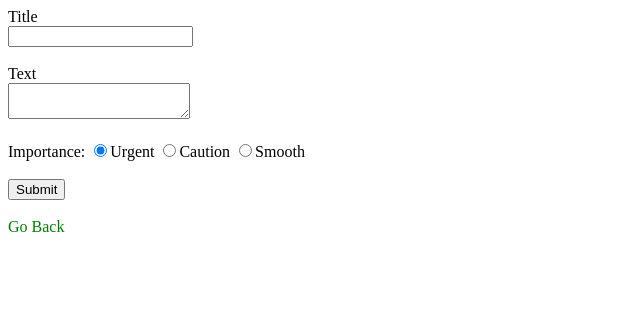
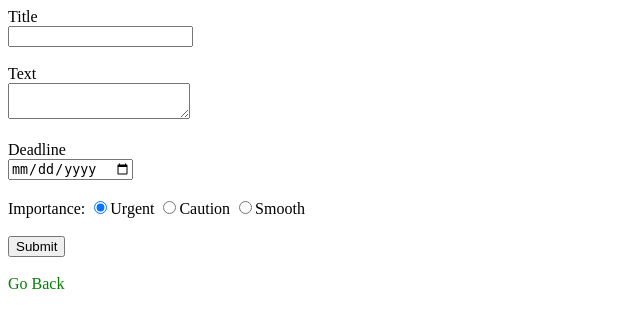
Before and after one commit to whroger/todoList, a Django app: page /todos/add in a window 1280 px wide. Shown: the part 108-436 px from the top of the page, without its empty margins (0-640 px from the left). Run offline with Django 3.2, Linux system fonts and the light colour scheme.

Commit message:
add deadline notification

```diff
--- a/todos/models.py
+++ b/todos/models.py
@@ -1,6 +1,7 @@
 # -*- coding: utf-8 -*-
 from __future__ import unicode_literals
-from datetime import datetime
+from datetime import datetime, date
+import time
 
 from django.db import models
 
@@ -12,5 +13,6 @@ class Todo(models.Model):
     finished_at = models.DateTimeField(default=datetime.now(), blank=True)
     finished = models.BooleanField(default=False)
     priority = models.IntegerField(default=0)
+    deadline = models.DateField(default=date.today(), blank=True)
     def __str__(self): #this is to return the name of the object.
         return self.title
--- a/todos/templates/add.html
+++ b/todos/templates/add.html
@@ -6,6 +6,9 @@
         <br><br>
         <label for="text">Text</label><br />
         <textarea name="text" id="text"></textarea>
+        <br><br>
+        <label for="deadlinea">Deadline</label><br />
+        <input name="deadlinea" type="date" id="deadlinea">
         <br><br>
         <label>Importance: </label>
         <label class="checkbox-inline">
--- a/todos/templates/index.html
+++ b/todos/templates/index.html
@@ -5,6 +5,7 @@
         {% for todo in todos %}
         <li>
             <a href="/todos/details/{{todo.id}}">{{todo.title}}</a>: {{todo.text}}
+            &nbsp;&nbsp;&nbsp;&nbsp;&nbsp;&nbsp;&nbsp;&nbsp;&nbsp;&nbsp;
             <a class='edit' href="/todos/edit/{{todo.id}}">|Edit</a>
             <a class='delete' href="/todos/delete/{{todo.id}}">|Delete</a>
             <a class='finished' href="/todos/finished/{{todo.id}}">|Finished</a>
@@ -18,7 +19,7 @@
                <font color="black" class="importance">--Smooth</font>
             {% endif %}
             <br>
-            <font color="red" class="ddl_tag">Created at:{{todo.created_at}}</font>
+            <font color="red" class="ddl_tag">Deadline:{{todo.deadline}}</font>
         </li>
         {% endfor %}
     </ul>
--- a/todos/views.py
+++ b/todos/views.py
@@ -4,7 +4,7 @@ from django.shortcuts import render, redirect
 from .models import Todo
 from django.http import Http404
 from django.http import HttpResponse
-from datetime import datetime
+from datetime import datetime, date
 from django.utils.timezone import get_current_timezone
 
 
@@ -31,7 +31,9 @@ def add(request):
         title = request.POST['title']
         text = request.POST['text']
         priority = request.POST['priority']
-        todo = Todo(title=title, text=text, priority=priority)
+        deadlinea = request.POST['deadlinea']
+        #deadline = datetime.strftime(deadlinea,'d%/m%/Y%')
+        todo = Todo(title=title, text=text, priority=priority, deadline=deadlinea)
         todo.save()
 
         return redirect('/todos')
```
Also changed, not shown: todos/migrations/0007_auto_20170803_1425.py (added), 3 other files.
